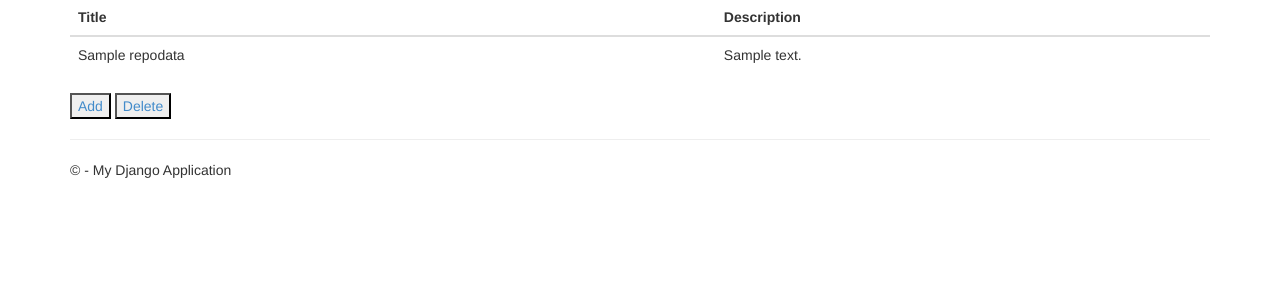
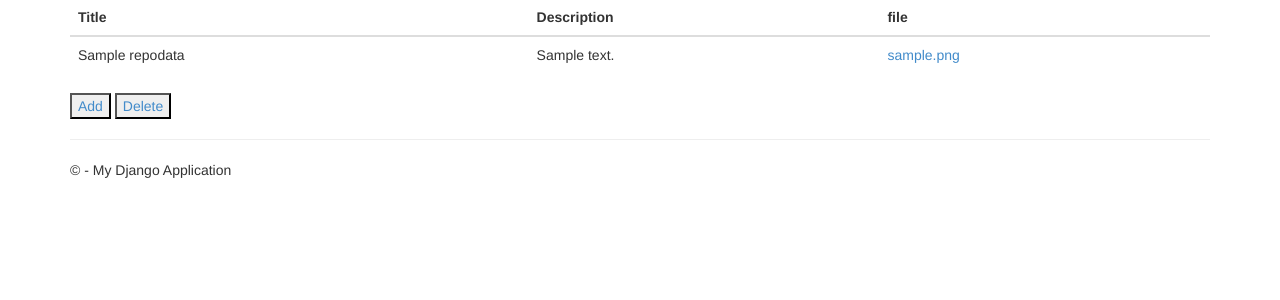
Before and after one commit to Arash-Ardam/Resource-Repository, a Django app: page /OverView/ in a window 1280 px wide. Shown: the part 51-351 px from the top of the page. Run offline with Django 3.2, Linux system fonts and the light colour scheme; tables that the repository leaves empty hold one stand-in row (values such as "Sample post"); parts of the project's set-up code (start-up, migrations or seed data) failed here and were passed over; some libraries are stand-ins or nearby versions.

Commit message:
Add new field to repoData model

```diff
--- a/ResourceRepository/MainRepo/app/models.py
+++ b/ResourceRepository/MainRepo/app/models.py
@@ -12,6 +12,6 @@ from django.db import models
 class RepoData(models.Model):
     title = models.CharField(max_length=25)
     descriptions = models.CharField(max_length=200)
-
+    dataFile = models.FileField(upload_to='app/files')
     def __str__(self):
         return self.title
--- a/ResourceRepository/MainRepo/app/templates/app/OverView.html
+++ b/ResourceRepository/MainRepo/app/templates/app/OverView.html
@@ -8,6 +8,7 @@
             <tr>
                 <th> Title</th>
                 <th>Description</th>
+                <th>file</th>
 
             </tr>
         </thead>
@@ -16,6 +17,7 @@
                 <tr>
                     <td>{{item.title}}</td>
                     <td>{{item.descriptions}}</td>
+                    <td><a href={{item.dataFile}}>{{item.dataFile}}</a></td>
                 </tr>
                 {% endfor %}
         </tbody>
--- a/ResourceRepository/MainRepo/app/views.py
+++ b/ResourceRepository/MainRepo/app/views.py
@@ -38,7 +38,7 @@ def Delete(request):
     if request.method == "POST":
         form = DeleteForm(request.POST)
         if form.is_valid():
-            query = RepoData.objects.filter(title = form.title)
+            query = RepoData.objects.filter(title = form.cleaned_data['title'])
             query.delete()
             return redirect('Delete')
 
```
Also changed, not shown: ResourceRepository/MainRepo/app/migrations/0001_initial.py, ResourceRepository/MainRepo/db.sqlite3, 3 other files.
